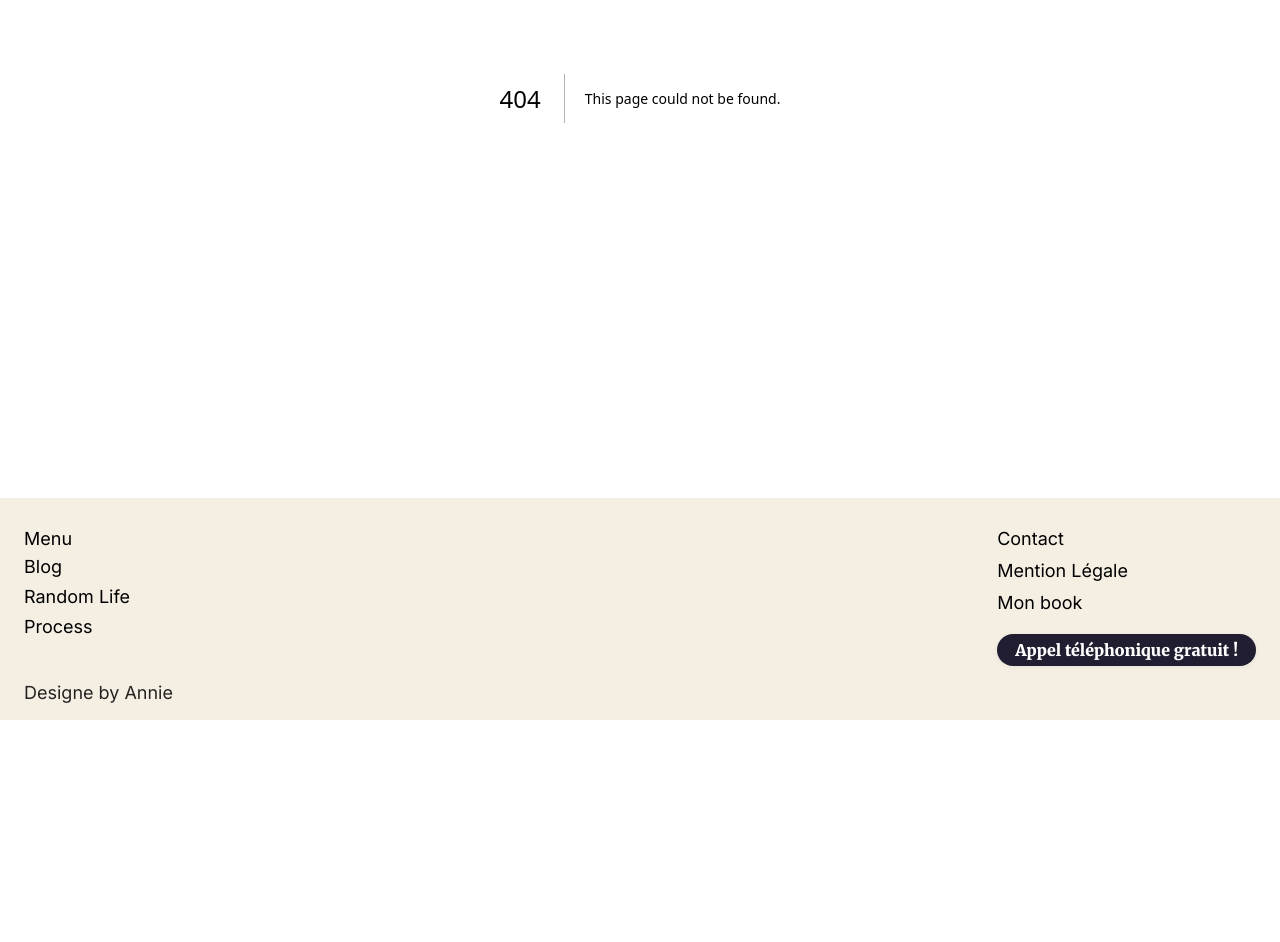
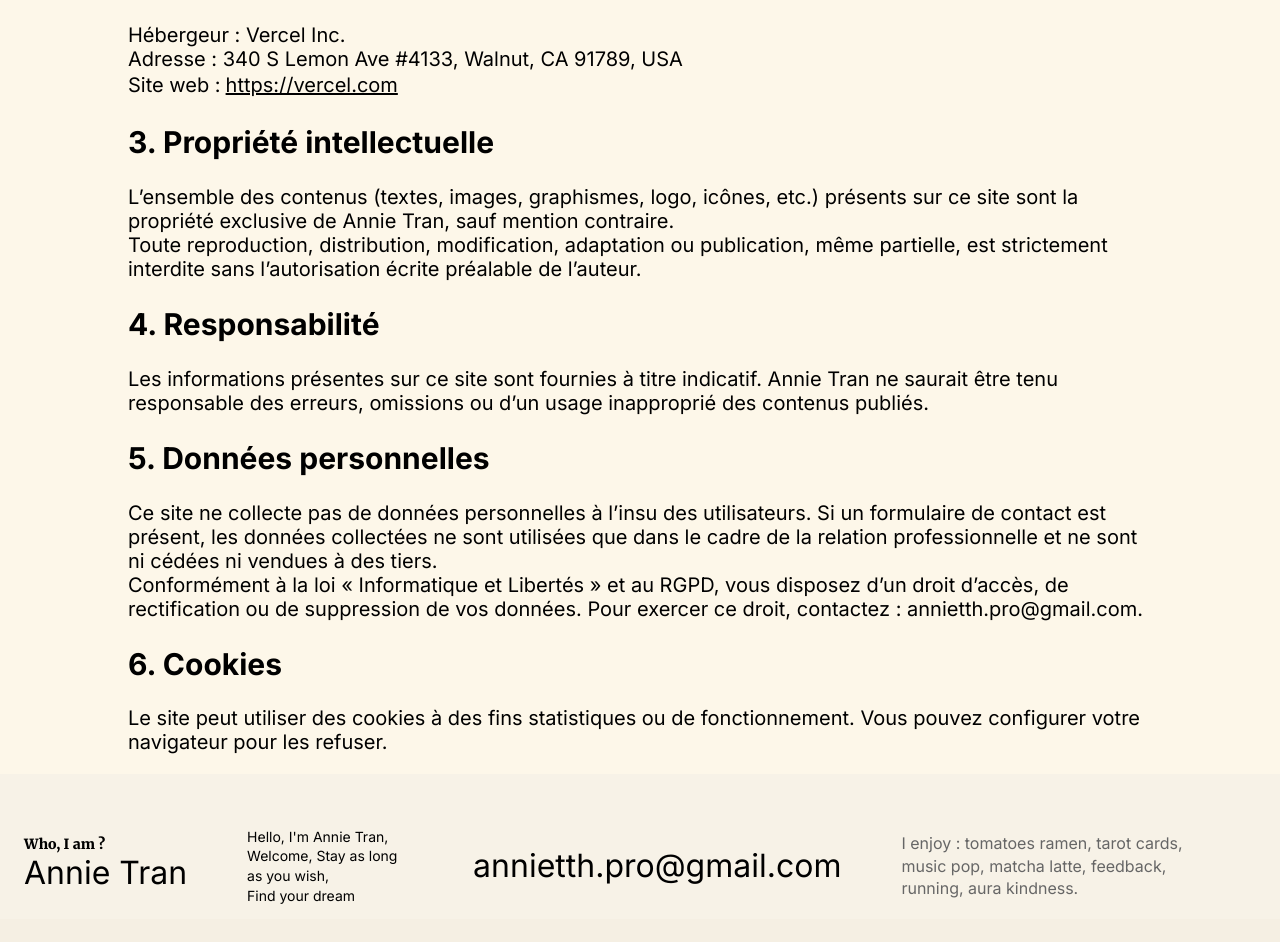
Before and after one commit to Renaudfradin/AtthStudio, a Next.js app: page /legal in a window 1280 px wide. Before the commit this address had no page. Shown: the part 410-1352 px from the top of the page. Before the commit the page ends 1130 px from the top, so only its background shows below. Built offline with nearby package versions, Linux system fonts and the light colour scheme; a web font is replaced by a local one.

Commit message:
(update) add detail and fix css

```diff
--- a/app/components/footer/footer.css
+++ b/app/components/footer/footer.css
@@ -1,3 +1,105 @@
+.who-i-am {
+  padding: 0px 24px;
+  padding-top: 3%;
+  padding-right: 60px;
+  background: #f7f2e7;
+}
+
+.who-i-am__content {
+  justify-content: space-between;
+  align-items: center;
+  gap: 60px;
+  display: flex;
+}
+
+.who-i-am__left {
+  flex: 0 0 auto;
+}
+
+.who-i-am__title {
+  font-family: 'Merriweather', serif;
+  font-weight: 900;
+  font-style: Black;
+  font-size: 14px;
+  line-height: 100%;
+  letter-spacing: 0%;
+  margin: 0;
+}
+
+.who-i-am__name {
+  font-family: Inter, Arial, sans-serif;
+  font-weight: 400;
+  font-style: Regular;
+  font-size: 32px;
+  line-height: 140%;
+  letter-spacing: 0px;
+  margin: 0;
+}
+
+.who-i-am__right {
+  flex: 1;
+  display: flex;
+  flex-direction: column;
+  gap: 20px;
+}
+
+.who-i-am__intro p,
+.who-i-am__description p {
+  font-family: Inter, Arial, sans-serif;
+  font-weight: 400;
+  font-style: Regular;
+  font-size: 14px;
+  line-height: 140%;
+  letter-spacing: 0px;
+}
+
+.who-i-am__email {
+  font-family: Inter, Arial, sans-serif;
+  font-weight: 400;
+  font-style: Regular;
+  font-size: 32px;
+  line-height: 140%;
+  letter-spacing: 0px;
+  text-decoration: none;
+  color: #000;
+}
+
+.who-i-am__email:hover {
+  color: #7c3aed;
+}
+
+.who-i-am__description p {
+  font-size: 16px;
+  color: #666;
+  margin: 0;
+  line-height: 140%;
+  font-weight: 400;
+}
+
+/* Responsive design pour Who I am */
+@media (max-width: 768px) {
+  .who-i-am {
+    padding: 40px 20px;
+  }
+
+  .who-i-am__content {
+    flex-direction: column;
+    gap: 30px;
+  }
+
+  .who-i-am__name {
+    font-size: 36px;
+  }
+
+  .who-i-am__intro p {
+    font-size: 18px;
+  }
+
+  .who-i-am__email {
+    font-size: 20px;
+  }
+}
+
 .footer {
   background: #f5efe3;
   padding: 32px 24px 18px;
--- a/app/components/footer/page.tsx
+++ b/app/components/footer/page.tsx
@@ -4,6 +4,38 @@ import './footer.css';
 
 export default function Footer() {
   return (
+    <>
+      {/* Section Who I am */}
+      <section className="who-i-am">
+        <div className="who-i-am__container">
+          <div className="who-i-am__content">
+            <div className="who-i-am__left">
+              <h2 className="who-i-am__title">Who, I am ?</h2>
+              <h3 className="who-i-am__name">Annie Tran</h3>
+            </div>
+            <div className="who-i-am__intro">
+              <p>
+                Hello, I&apos;m Annie Tran, Welcome, Stay as long as you wish,<br />
+              Find your dream</p>
+            </div>
+            <div className="who-i-am__contact">
+              <a
+                href="mailto:annietth.pro@gmail.com"
+                className="who-i-am__email"
+              >
+                annietth.pro@gmail.com
+              </a>
+            </div>
+            <div className="who-i-am__description">
+              <p>
+                I enjoy : tomatoes ramen, tarot cards, music pop, matcha latte,
+                feedback, running, aura kindness.
+              </p>
+            </div>
+          </div>
+        </div>
+      </section>
+
       <footer className="footer">
         <div className="footer__content">
           <div className="footer__col footer__col--left">
@@ -46,5 +78,6 @@ export default function Footer() {
         </div>
         {/* <div className="footer__bg-text">Atth-Studio</div> */}
       </footer>
+    </>
   );
 }
--- /dev/null
+++ b/app/legal/legal.css
@@ -0,0 +1,34 @@
+.legal-container {
+  margin-left: 10%;
+  margin-right: 10%;
+}
+
+.legal-section p {
+  margin: 0;
+  display: flex;
+  align-items: center;
+  gap: 5px;
+}
+
+.legal-title {
+  display: flex;
+  justify-content: center;
+}
+
+.legal-link {
+  color: #000;
+  font-size: 1.02rem;
+  display: flex;
+  align-items: center;
+  transition: color 0.15s;
+  font-weight: 400;
+  letter-spacing: -0.2px;
+  font-style: Regular;
+  font-size: 20px;
+  line-height: 140%;
+  letter-spacing: 0px;
+}
+
+.legal-link:hover {
+  color: #0070f3;
+}
--- /dev/null
+++ b/app/legal/page.tsx
@@ -0,0 +1,82 @@
+import React from 'react';
+import Link from 'next/link';
+import './legal.css';
+
+export default function Legal() {
+  return (
+    <main className="legal-container">
+      <h1 className="legal-title">Mentions légales</h1>
+
+      <section className="legal-section">
+        <h2 className="legal-section-title">1. Éditeur du site</h2>
+        <p>Directeur de publication : Annie Tran</p>
+        <p>Email : annietth.pro@gmail.com</p>
+        <p>
+          Site internet :
+          <Link href="https://atth-studio.vercel.app" className="legal-link">
+            https://atth-studio.vercel.app
+          </Link>
+        </p>
+      </section>
+
+      <section className="legal-section">
+        <h2 className="legal-section-title">2. Hébergement</h2>
+        <p>Hébergeur : Vercel Inc.</p>
+        <p>Adresse : 340 S Lemon Ave #4133, Walnut, CA 91789, USA</p>
+        <p>
+          Site web :
+          <Link href="https://vercel.com" className="legal-link">
+            https://vercel.com
+          </Link>
+        </p>
+      </section>
+
+      <section className="legal-section">
+        <h2 className="legal-section-title">3. Propriété intellectuelle</h2>
+        <p>
+          L’ensemble des contenus (textes, images, graphismes, logo, icônes,
+          etc.) présents sur ce site sont la propriété exclusive de Annie Tran,
+          sauf mention contraire.
+        </p>
+        <p>
+          Toute reproduction, distribution, modification, adaptation ou
+          publication, même partielle, est strictement interdite sans
+          l’autorisation écrite préalable de l’auteur.
+        </p>
+      </section>
+
+      <section className="legal-section">
+        <h2 className="legal-section-title">4. Responsabilité</h2>
+        <p>
+          Les informations présentes sur ce site sont fournies à titre
+          indicatif. Annie Tran ne saurait être tenu responsable des erreurs,
+          omissions ou d’un usage inapproprié des contenus publiés.
+        </p>
+      </section>
+
+      <section className="legal-section">
+        <h2 className="legal-section-title">5. Données personnelles</h2>
+        <p>
+          Ce site ne collecte pas de données personnelles à l’insu des
+          utilisateurs. Si un formulaire de contact est présent, les données
+          collectées ne sont utilisées que dans le cadre de la relation
+          professionnelle et ne sont ni cédées ni vendues à des tiers.
+        </p>
+        <p>
+          Conformément à la loi « Informatique et Libertés » et au RGPD, vous
+          disposez d’un droit d’accès, de rectification ou de suppression de vos
+          données. Pour exercer ce droit, contactez : annietth.pro@gmail.com.
+        </p>
+      </section>
+
+      <section>
+        <h2 className="legal-section-title">6. Cookies</h2>
+        <p>
+          Le site peut utiliser des cookies à des fins statistiques ou de
+          fonctionnement. Vous pouvez configurer votre navigateur pour les
+          refuser.
+        </p>
+      </section>
+    </main>
+  );
+}
```
Also changed, not shown: app/not-found.css (added, +52 -0 lines), app/not-found.tsx (added, +22 -0 lines). Lines whose indentation alone changed are shown as unchanged.
